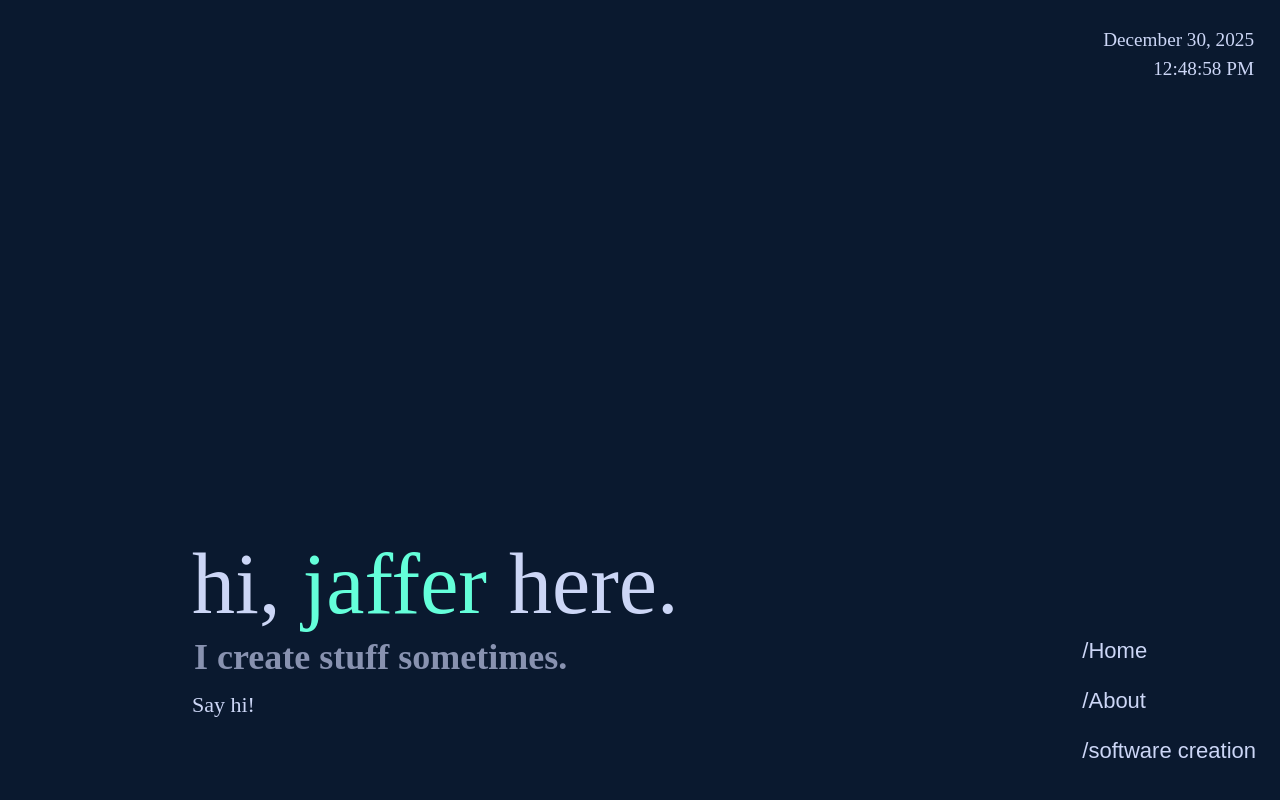
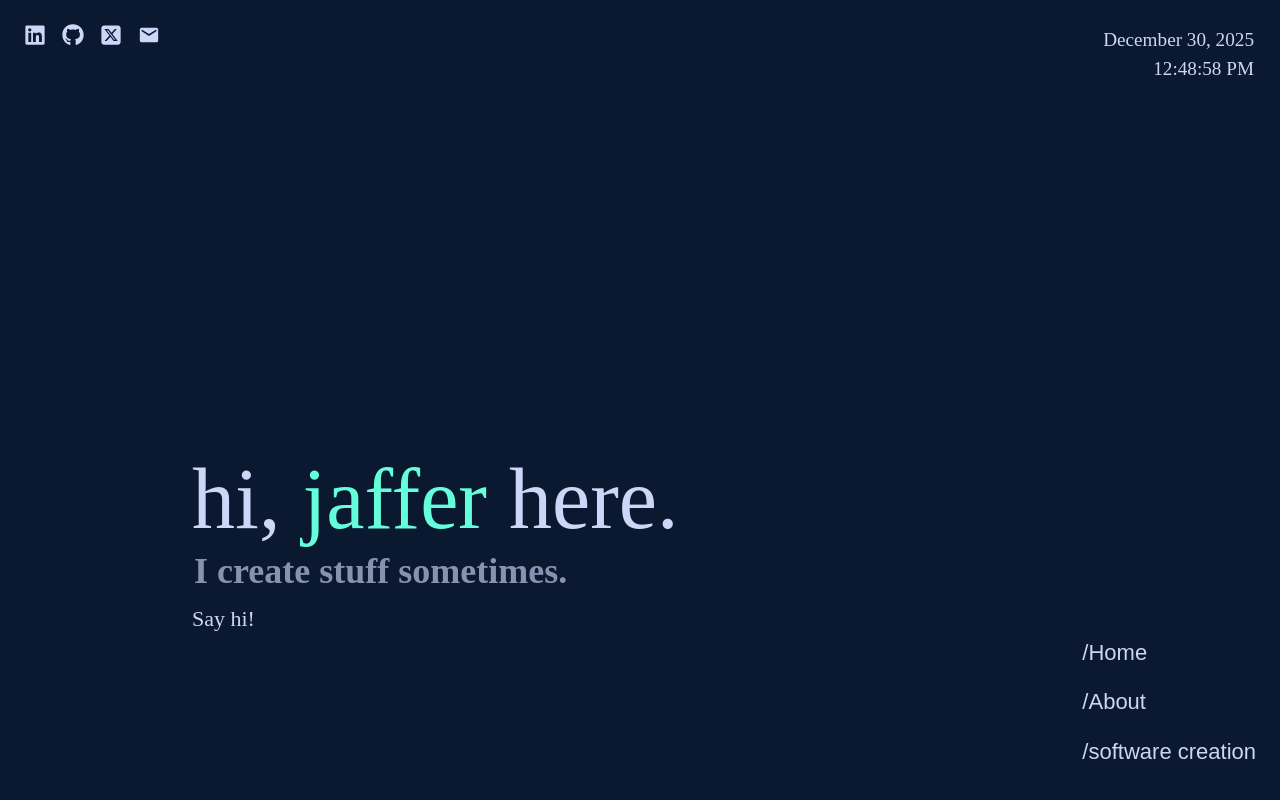
Before and after one commit to xmarzz/xmarzz.github.io, a React (Create React App) app: page / in a window 1280 px wide. Shown: the top 800 px of the page. Built offline with nearby package versions, Linux system fonts and the light colour scheme.

Commit message:
new features added

```diff
--- a/public/index.html
+++ b/public/index.html
@@ -5,6 +5,7 @@
     <link rel="icon" href="%PUBLIC_URL%/favicon.ico" />
     <meta name="viewport" content="width=device-width, initial-scale=1" />
     <meta name="theme-color" content="#000000" />
+
     <meta
       name="description"
       content="Web site created using create-react-app"
@@ -24,7 +25,9 @@
       work correctly both with client-side routing and a non-root public URL.
       Learn how to configure a non-root public URL by running `npm run build`.
     -->
-    <title>React App</title>
+    <link rel="stylesheet" href="https://necolas.github.io/normalize.css/8.0.1/normalize.css">
+
+    <title>Jaffer</title>
   </head>
   <body>
     <noscript>You need to enable JavaScript to run this app.</noscript>
--- a/src/Navbar/Navbar.css
+++ b/src/Navbar/Navbar.css
@@ -1,6 +1,43 @@
 
 .navbar-outside{
     background-color: var(--navy);
+    position: fixed;
+    top:  0;
+    left:  0;
+    width:  100%;
+    z-index:  1000;
+}
+
+.navbar-outside{
+    justify-content: space-between;
+    align-items: center;
+}
+
+.navbar_logo{
+    display: flex;
+    flex-direction: row;
+    justify-content: space-between;
+}
+
+.github_icon, .linkedin_icon , .twitter_icon, .email_icon{
+    color: var(--lightest-slate);
+    margin: 12px 4px 4px 12px;
+}
+.github_icon:hover, .linkedin_icon:hover , .twitter_icon:hover, .email_icon :hover{
+    cursor: pointer;
+    color: var(--green-bright);
+}
+
+
+
+
+.navbar_logo-text{
+    display: flex;
+    flex-direction: row;
+    font-family: var(--font-title);
+    color: var(--lightest-slate);
+    font-size: 22px;
+    margin: 12px 12px 12px 12px;
 }
 
 .navbar_options{
@@ -22,11 +59,17 @@
     font-size:  22px;
     text-decoration: none;
     margin: 12px;
+
 }
 
 .navbar_menu-icon,
 .navbar_options-mobile {
     display: none;
+}
+
+.navbar_options :hover{
+    cursor: pointer;
+    color: var(--green-bright);
 }
 
 @media (max-width:  768px) {
--- a/src/Navbar/Navbar.js
+++ b/src/Navbar/Navbar.js
@@ -1,7 +1,12 @@
 import React, { useEffect, useState } from "react";
 import "./Navbar.css";
+import { FaGithub } from "react-icons/fa";
 import { MdMenuOpen, MdClose  } from "react-icons/md";
 import GMTClock from "../Components/GMTClock/GMTClock";
+import { FaSquareXTwitter } from "react-icons/fa6";
+import { FaLinkedin } from "react-icons/fa";
+import { MdEmail } from "react-icons/md";
+
 
 const Navbar = () => {
   const [navbar, setNavbar] = useState(true);
@@ -18,8 +23,17 @@ const Navbar = () => {
   return (
     <div>
       <nav className="navbar-outside navbar">
-        <div className="navbar_clock">
-                <GMTClock/>
+        <div className="navbar_logo">
+          <div className="navbar_logo-text">
+            <FaLinkedin size={22} className="linkedin_icon" onClick={(()=> window.open("https://www.linkedin.com/in/jaffer-sathick-6727a31ab/")) }/>
+            <FaGithub size={22} className="github_icon" onClick={(()=> window.open("https://github.com/xmarzz")) }/>
+            <FaSquareXTwitter size={22} className="twitter_icon" onClick={(()=> window.open("https://twitter.com/xmarzz")) }/>
+            <MdEmail size={22} className="email_icon" onClick={(()=> window.open("mailto:sathickjaffer44@gmail.com"))}/>
+
+          </div>
+          <div className="navbar_clock">
+                  <GMTClock/>
+          </div>
         </div>
 
         <div className="navbar_text">
--- a/src/myWork/myWork.css
+++ b/src/myWork/myWork.css
@@ -61,7 +61,6 @@
 }
 
 
-
 .projectCard h2 {
     margin-top:  0;
     margin-bottom:  10px;
@@ -83,6 +82,12 @@
     flex-direction: row;
     justify-content: space-between;
 }
+
+.projectCard_top :hover{
+    cursor: pointer;
+    color: var(--green-bright);
+}
+
 
 .projectCard_folder{
     justify-content: start;
--- a/src/myWork/myWork.js
+++ b/src/myWork/myWork.js
@@ -68,7 +68,7 @@ const myWork = () => {
                   onClick={() => window.open(project.link)}
                   className="projectCard_icon"
                 >
-                  <FaGithub size={26} />
+                  <FaGithub size={26} className="github_icon"/>
                 </div>
 
                 {project.open && (
```
